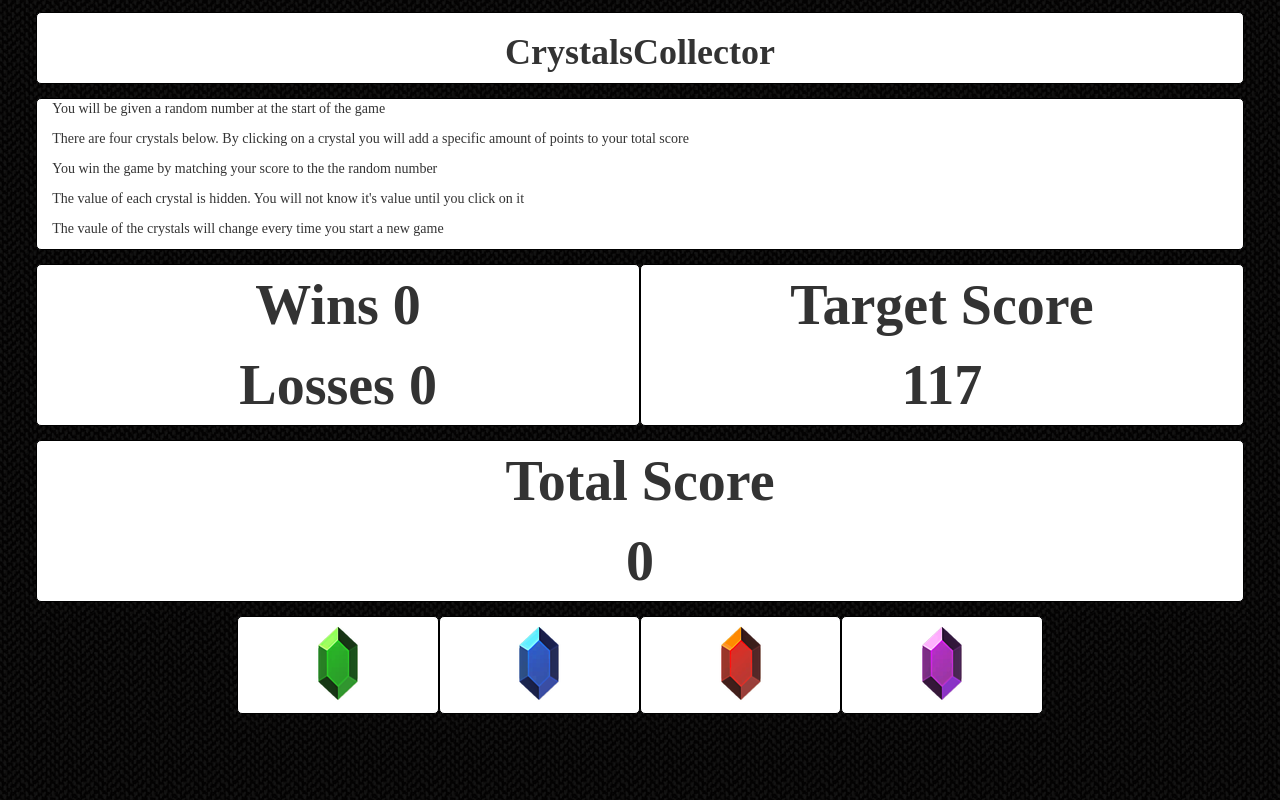
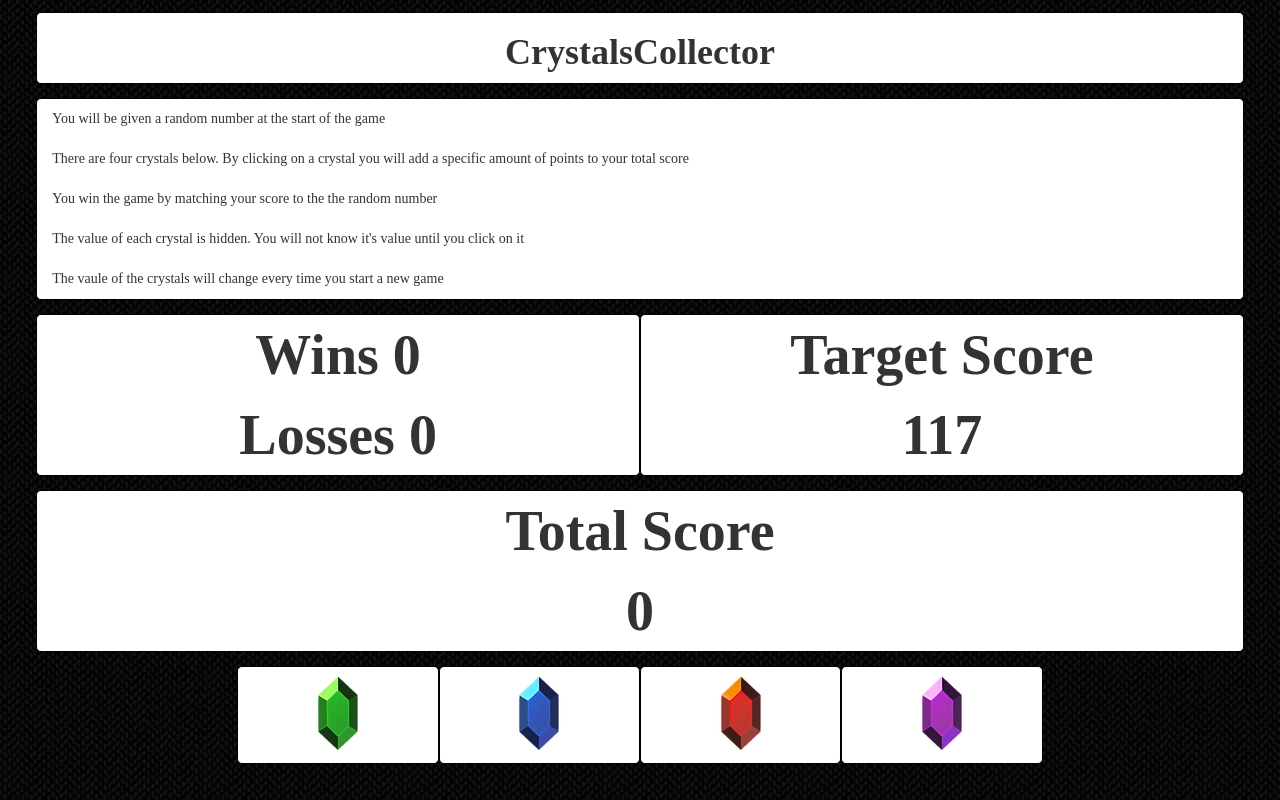
Before and after one commit to captainsalt/CrystalCollector, a plain HTML site: page index.html in a window 1280 px wide. Drawn offline with nearby package versions, Linux system fonts and the light colour scheme; a web font is replaced by a local one.

Commit message:
Added padding to the first p in the description

```diff
--- a/assets/css/style.css
+++ b/assets/css/style.css
@@ -18,6 +18,10 @@ div[value]:active {
 
 div[value]:hover {
     background: #ccc;
+}
+
+.description > p {
+padding-top: 10px;
 }
 
 h1 {
--- a/index.html
+++ b/index.html
@@ -26,7 +26,7 @@
 
         <!--Game Description-->
         <div class="row">
-            <div class="col-lg-12">
+            <div class="col-lg-12 description">
                 <p>You will be given a random number at the start of the game</p>
                 <p>There are four crystals below. By clicking on a crystal you will add a specific amount of points to your
                     total score
```
